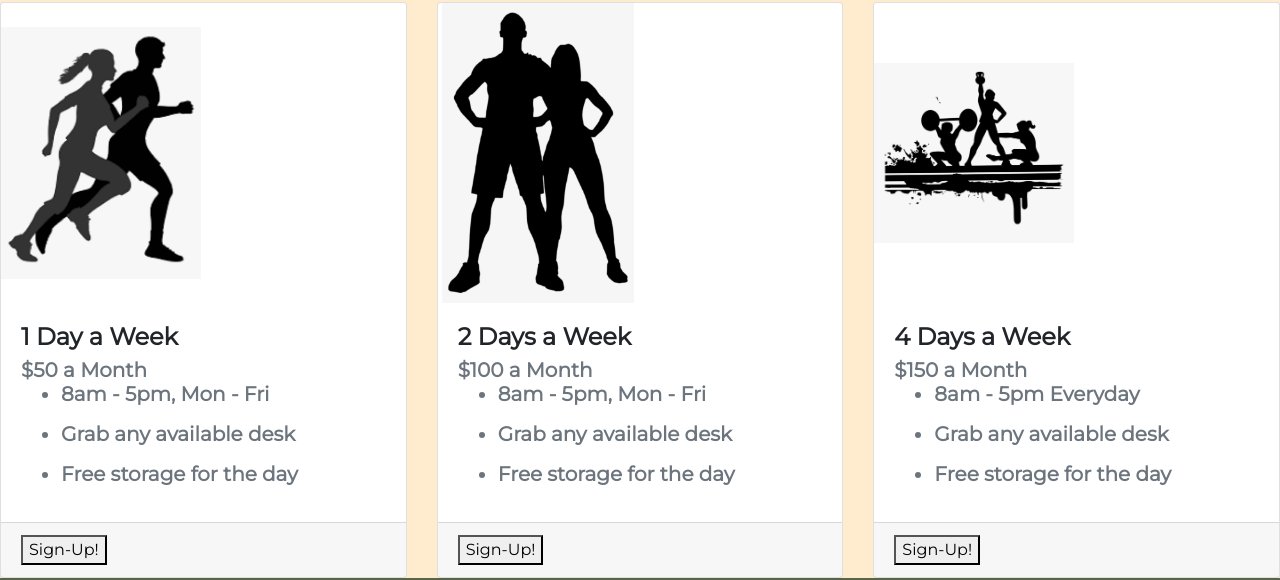
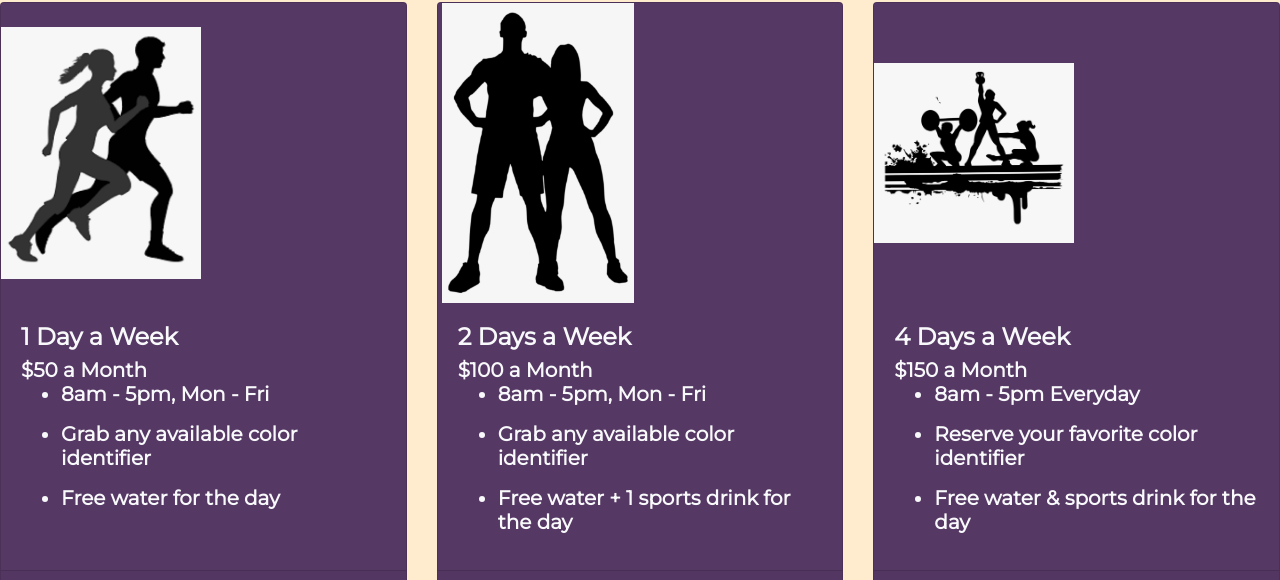
Before and after one commit to CRose17/nucampsite, a website: page ObstaclePricing.html in a window 1280 px wide. Shown: the part 361-941 px from the top of the page. Drawn offline with nearby package versions, Linux system fonts and the light colour scheme; a web font is replaced by a local one.

Commit message:
added styling to project

```diff
--- a/ObstaclePricing.html
+++ b/ObstaclePricing.html
@@ -55,53 +55,53 @@
             <div class="card">
               <img class="card-img-top" src="img/tier1ObstaclePay.png" alt="Card image cap">
               <div class="card-body">
-                <h4 class="card-title">1 Day a Week</h4>
-                <h5 class="card-subtitle mb-2 text-muted">$50 a Month</5>
+                <h4 class="card-title text-light">1 Day a Week</h4>
+                <h5 class="card-subtitle mb-2 text-light">$50 a Month</5>
                 <ul data-rte-list="default">
                 <li><p class="" style="white-space:pre-wrap;">8am - 5pm, Mon - Fri</p></li>
-                <li><p class="" style="white-space:pre-wrap;">Grab any available desk</p></li>
-                <li><p class="" style="white-space:pre-wrap;">Free storage for the day</p></li>
+                <li><p class="" style="white-space:pre-wrap;">Grab any available color identifier</p></li>
+                <li><p class="" style="white-space:pre-wrap;">Free water for the day</p></li>
                 </ul>
               </div>
               <div class="card-footer">
-                <button type="submit">Sign-Up!</button>
+                <button type="submit" class="btn btn-success">Sign-Up!</button>
               </div>
             </div>
               <div class="card">
                 <img class="card-img-top" src="img/tier2ObstaclePay.png" alt="Card image cap">
                 <div class="card-body">
-                  <h4 class="card-title">2 Days a Week</h4>
-                  <h5 class="card-subtitle mb-2 text-muted">$100 a Month</5>
+                  <h4 class="card-title text-light">2 Days a Week</h4>
+                  <h5 class="card-subtitle mb-2 text-light">$100 a Month</5>
                   <ul data-rte-list="default">
                   <li><p class="" style="white-space:pre-wrap;">8am - 5pm, Mon - Fri</p></li>
-                  <li><p class="" style="white-space:pre-wrap;">Grab any available desk</p></li>
-                  <li><p class="" style="white-space:pre-wrap;">Free storage for the day</p></li>
+                  <li><p class="" style="white-space:pre-wrap;">Grab any available color identifier</p></li>
+                  <li><p class="" style="white-space:pre-wrap;">Free water + 1 sports drink for the day</p></li>
                   </ul>
                 </div>
                 <div class="card-footer">
-                  <button type="submit">Sign-Up!</button>
+                  <button type="submit" class="btn btn-success">Sign-Up!</button>
                 </div>
               </div>
               <div class="card">
                 <img class="card-img-top" src="img/tier3ObstaclePay.png" alt="Card image cap">
                 <div class="card-body">
-                  <h4 class="card-title">4 Days a Week</h4>
-                  <h5 class="card-subtitle mb-2 text-muted">$150 a Month</5>
+                  <h4 class="card-title text-light">4 Days a Week</h4>
+                  <h5 class="card-subtitle mb-2 text-light">$150 a Month</5>
                   <ul data-rte-list="default">
                   <li><p class="" style="white-space:pre-wrap;">8am - 5pm Everyday</p></li>
-                  <li><p class="" style="white-space:pre-wrap;">Grab any available desk</p></li>
-                  <li><p class="" style="white-space:pre-wrap;">Free storage for the day</p></li>
+                  <li><p class="" style="white-space:pre-wrap;">Reserve your favorite color identifier</p></li>
+                  <li><p class="" style="white-space:pre-wrap;">Free water & sports drink for the day</p></li>
                   </ul>
                 </div>
                 <div class="card-footer">
-                  <button type="submit">Sign-Up!</button>
+                  <button type="submit" class="btn btn-success">Sign-Up!</button>
                 </div>
               </div>
         </div>
         <footer class="site-footer">
             <div class="container">
                 <div class="row">
-                    <div class="col-4 col-sm-2 offset-1">
+                    <div class="col-4 col-sm-2 offset-1 text-light">
                         <h5>Links</h5>
                         <ul class="list-unstyled">
                             <li><a href="ObstacleHome.html">Home</a></li>
@@ -111,7 +111,7 @@
                             <li><a href="ObstacleContact.html">Contact</a></li>
                         </ul>
                     </div>
-                    <div class="col-6 col-sm-5 text-center">
+                    <div class="col-6 col-sm-5 text-center text-light">
                         <h5>Social</h5>
                         <a class="btn btn-social-icon btn-instagram" href="http://instagram.com/"><i class="fa fa-instagram"></i></a>
                         <a class="btn btn-social-icon btn-facebook" href="http://facebook.com/"><i class="fa fa-facebook"></i></a>
--- a/css/obstacleStyles.css
+++ b/css/obstacleStyles.css
@@ -96,6 +96,10 @@ body {
     border: 1px solid white;
 }
 
+.card {
+    background-color: #563865;
+}
+
 .site-footer {
     background-image: linear-gradient(#576548, #564865);
     padding: 20px;
```
Also changed, not shown: ObstacleAboutUs.html (+14 -12 lines), ObstacleContact.html (+6 -6 lines), ObstacleSchedule.html (+2 -2 lines).
